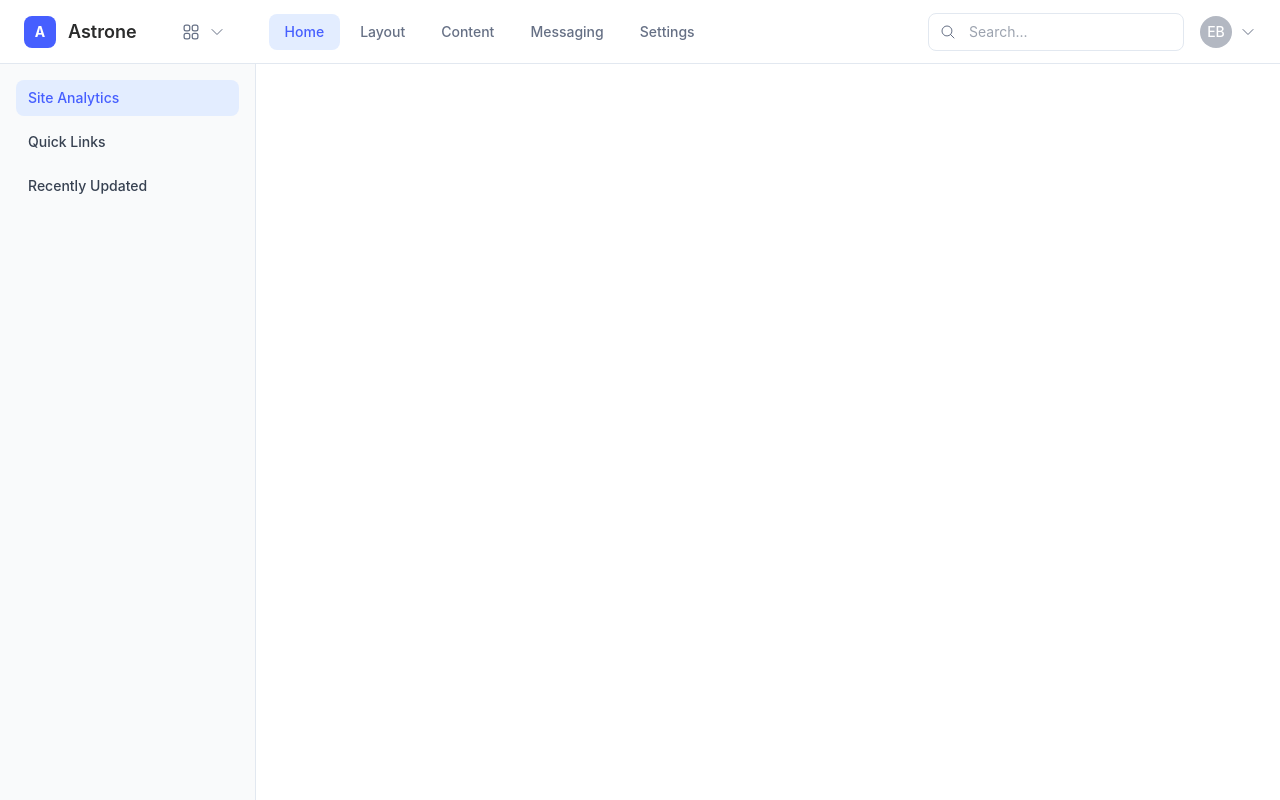
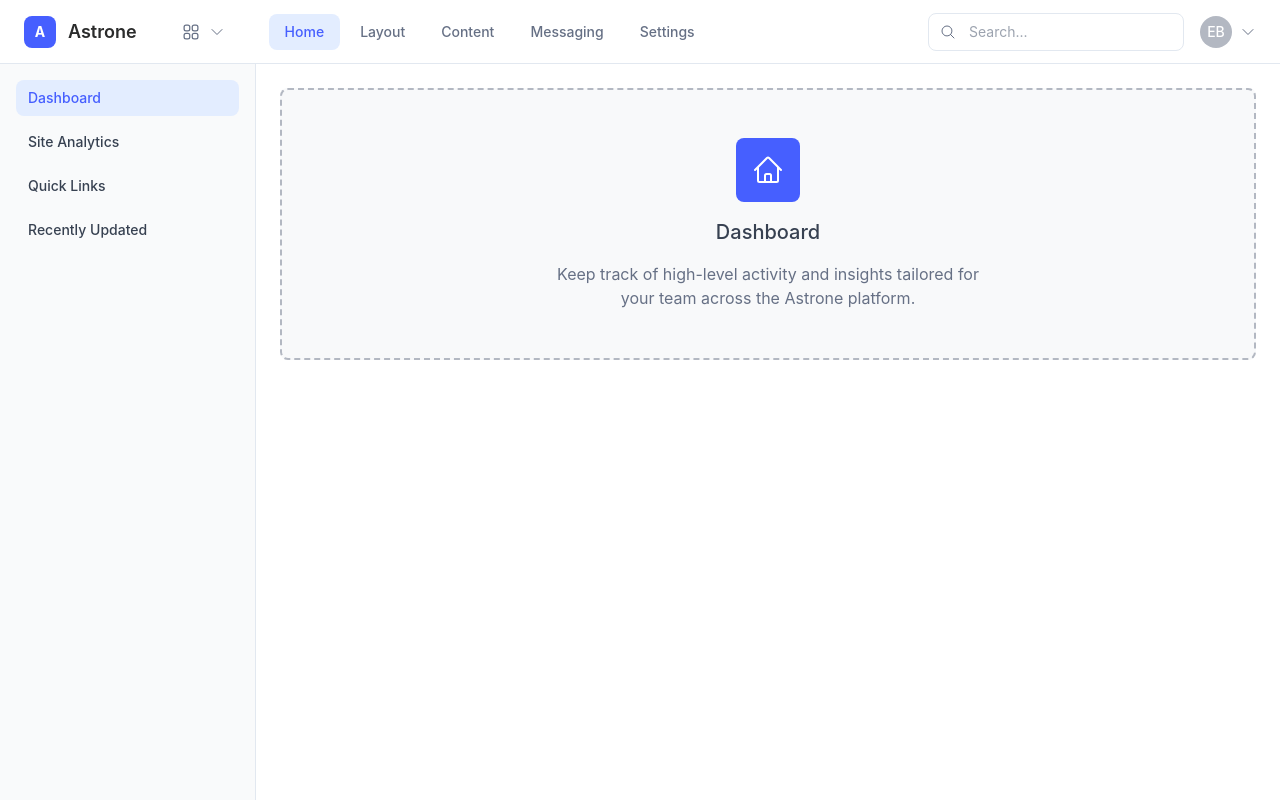
Before and after one commit to colin-mark/wireframe-cms-redesign, a Nuxt app: page /home/dashboard in a window 1280 px wide. Built offline with nearby package versions, Linux system fonts and the light colour scheme.

Commit message:
feat: add dashboard tab to home sidebar

```diff
--- a/components/Sidebar.vue
+++ b/components/Sidebar.vue
@@ -183,6 +183,13 @@ const filterFeatureItems = (items) => {
 const sidebarItemsMap = {
   '/': [ // Home page
     {
+      name: 'Dashboard',
+      icon: HomeIcon,
+      route: '/home/dashboard',
+      isActive: false,
+      isExpanded: false
+    },
+    {
       name: 'Site Analytics',
       icon: ChartBarIcon,
       route: '/home/site-analytics',
@@ -204,7 +211,44 @@ const sidebarItemsMap = {
       isExpanded: false
     }
   ],
+  '/home/dashboard': [
+    {
+      name: 'Dashboard',
+      icon: HomeIcon,
+      route: '/home/dashboard',
+      isActive: true,
+      isExpanded: false
+    },
+    {
+      name: 'Site Analytics',
+      icon: ChartBarIcon,
+      route: '/home/site-analytics',
+      isActive: false,
+      isExpanded: false
+    },
+    {
+      name: 'Quick Links',
+      icon: RectangleStackIcon,
+      route: '/home/quick-links',
+      isActive: false,
+      isExpanded: false
+    },
+    {
+      name: 'Recently Updated',
+      icon: DocumentArrowDownIcon,
+      route: '/home/recently-updated',
+      isActive: false,
+      isExpanded: false
+    }
+  ],
   '/home/site-analytics': [
+    {
+      name: 'Dashboard',
+      icon: HomeIcon,
+      route: '/home/dashboard',
+      isActive: false,
+      isExpanded: false
+    },
     {
       name: 'Site Analytics',
       icon: ChartBarIcon,
@@ -229,6 +273,13 @@ const sidebarItemsMap = {
   ],
   '/home/quick-links': [
     {
+      name: 'Dashboard',
+      icon: HomeIcon,
+      route: '/home/dashboard',
+      isActive: false,
+      isExpanded: false
+    },
+    {
       name: 'Site Analytics',
       icon: ChartBarIcon,
       route: '/home/site-analytics',
@@ -251,6 +302,13 @@ const sidebarItemsMap = {
     }
   ],
   '/home/recently-updated': [
+    {
+      name: 'Dashboard',
+      icon: HomeIcon,
+      route: '/home/dashboard',
+      isActive: false,
+      isExpanded: false
+    },
     {
       name: 'Site Analytics',
       icon: ChartBarIcon,
--- /dev/null
+++ b/pages/home/dashboard.vue
@@ -0,0 +1,25 @@
+<template>
+  <div class="p-6">
+    <div class="max-w-6xl mx-auto">
+      <div class="border-2 border-dashed border-astra-gray-400 rounded-lg p-12 text-center bg-astra-gray-25">
+        <div class="space-y-4">
+          <div class="w-16 h-16 bg-astra-blue rounded-lg flex items-center justify-center mx-auto">
+            <HomeIcon class="w-8 h-8 text-astra-white" />
+          </div>
+          <h2 class="text-xl font-medium text-astra-gray-700">Dashboard</h2>
+          <p class="text-astra-gray-600 max-w-md mx-auto">
+            Keep track of high-level activity and insights tailored for your team across the Astrone platform.
+          </p>
+        </div>
+      </div>
+    </div>
+  </div>
+</template>
+
+<script setup>
+import { HomeIcon } from '@heroicons/vue/24/outline'
+
+definePageMeta({
+  layout: 'default'
+})
+</script>
```
